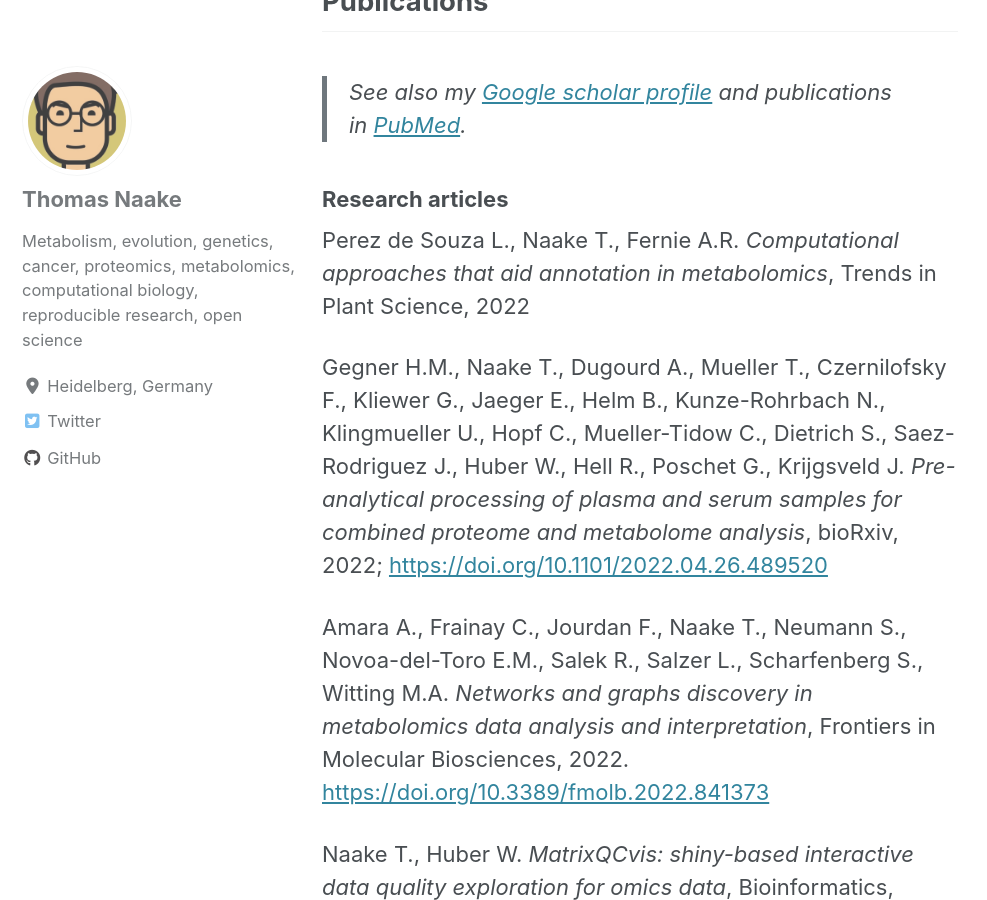
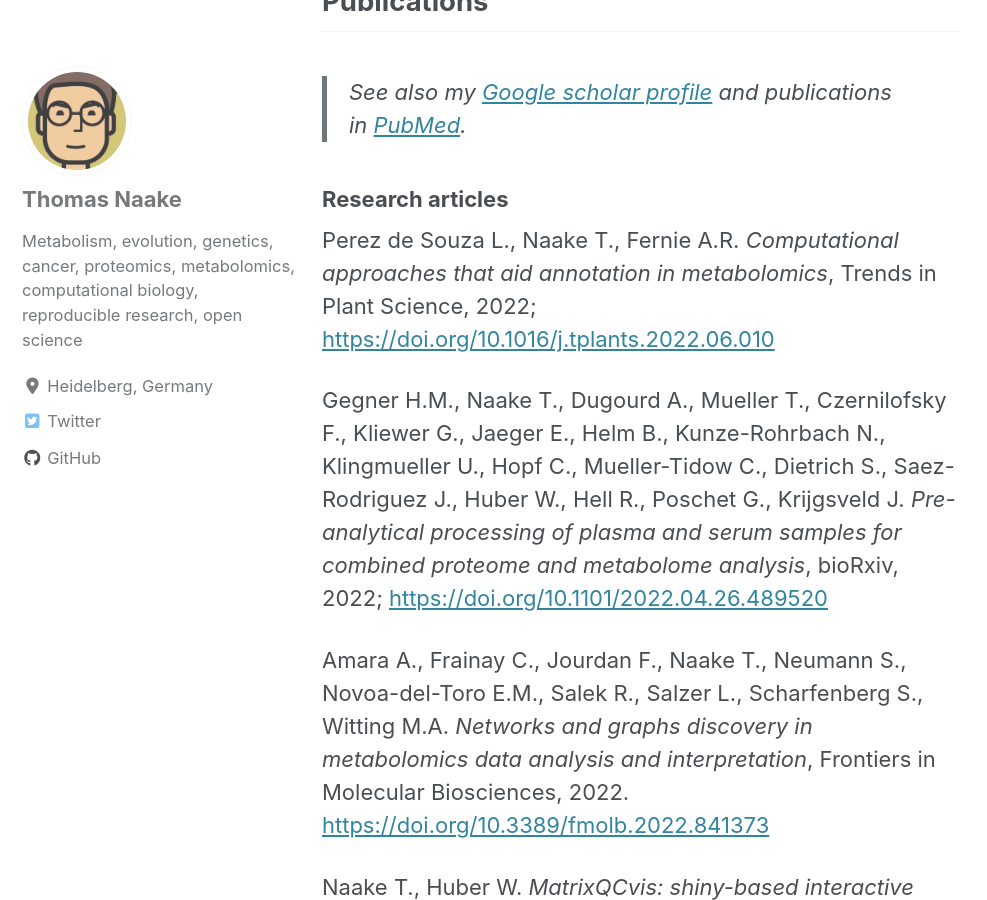
Before and after one commit to tnaake/tnaake.github.io, a Jekyll site: the page built from _pages/about.md, in a window 1280 px wide and 900 px high, scrolled down 631 px. Shown: the whole window, without its empty margins (0-987 px from the left). Built offline with Jekyll 4.4.1, drawn with Linux system fonts in a browser that asks for light colours; cached includes are drawn as plain includes; nearby versions of some CDN libraries; some of the changed lines change nothing that is shown.

Commit message:
Update about.md

```diff
--- a/_pages/about.md
+++ b/_pages/about.md
@@ -34,7 +34,8 @@ research projects focus on cancer proteomics and metabolomics.
 
 Perez de Souza L., Naake T., Fernie A.R.
 *Computational approaches that aid annotation in metabolomics*,
-Trends in Plant Science, 2022
+Trends in Plant Science, 2022;
+[https://doi.org/10.1016/j.tplants.2022.06.010](https://doi.org/10.1016/j.tplants.2022.06.010)
 
 Gegner H.M., Naake T., Dugourd A., Mueller T., Czernilofsky F., Kliewer G.,
 Jaeger E., Helm B., Kunze-Rohrbach N., Klingmueller U., Hopf C.,
```
